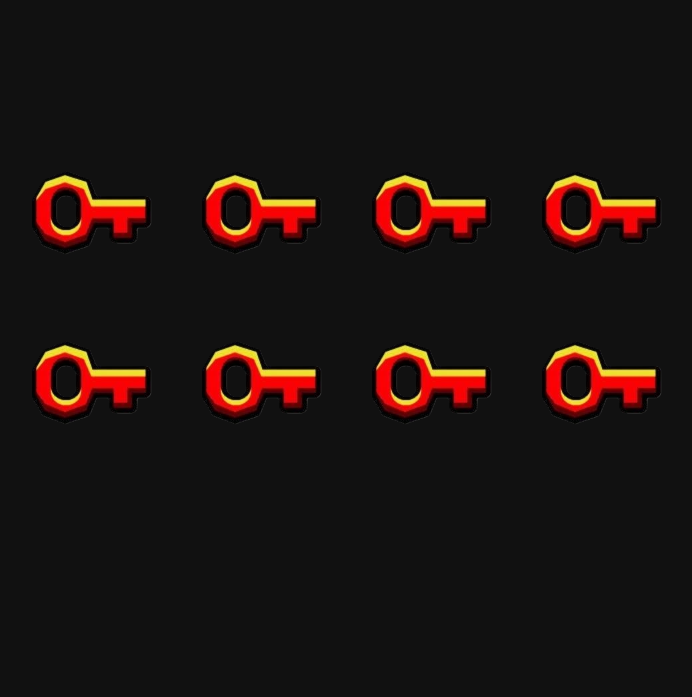
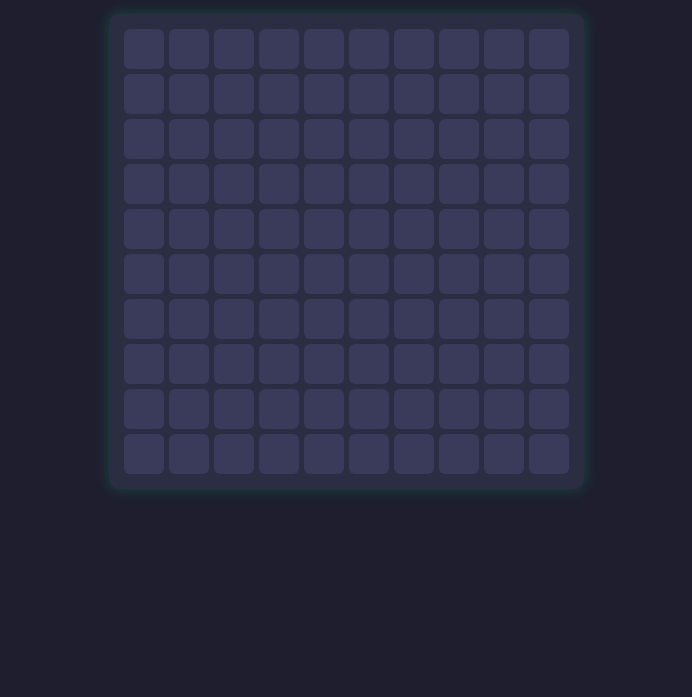
Before and after one commit to IlIIlIIIlIllIlIIllllIIlIllIlIlIllIlIlII/test, a plain HTML site: page index.html in a window 1280 px wide. Shown: the part 103-800 px from the top of the page, without its empty margins (294-986 px from the left). Drawn offline with Linux system fonts and the light colour scheme.

Commit message:
Update index.html

```diff
--- a/index.html
+++ b/index.html
@@ -1,155 +1,219 @@
 <!DOCTYPE html>
 <html lang="ja">
 <head>
-  <meta charset="UTF-8">
-  <meta name="viewport"
-        content="width=device-width, initial-scale=1.0, user-scalable=no,
-                 maximum-scale=1.0, minimum-scale=1.0">
-  <title>Window Grid Demo</title>
+  <meta charset="UTF-8" />
+  <meta name="viewport" content="width=device-width, initial-scale=1.0">
+  <title>🌙 マインスイーパー - 目に優しい夜モード</title>
   <style>
-    *{margin:0;padding:0;box-sizing:border-box;}
-    body,html{width:100%;height:100%;overflow:hidden;background:#111;}
-    #stage{position:relative;width:100%;height:100%;}
-    .cell{
-      position:absolute;
-      width:150px;height:150px;
-      background:url(meta.png) center/cover no-repeat;
-      cursor:pointer;
-      border-radius:8px;
+    /* 共通スタイル */
+    body {
+      font-family: 'Segoe UI', sans-serif;
+      background: #1e1e2f;
+      color: #eee;
+      text-align: center;
+      margin: 0;
+      padding: 20px;
     }
-    .cell.faded {
-      animation:fadeGreen .8s ease-in-out alternate 2;
+
+    h1 {
+      font-size: 2em;
+      margin-bottom: 10px;
+      color: #b9fbc0;
+      text-shadow: 0 0 10px #2d6a4f;
     }
-    @keyframes fadeGreen {
-      from { filter:none; }
-      to   { filter:sepia(1) hue-rotate(90deg) brightness(1.5); }
+
+    /* デバイスによるゲームレイアウト */
+    #game {
+      display: grid;
+      gap: 5px;
+      margin: 30px auto;
+      width: max-content;
+      background-color: #2b2d42;
+      padding: 15px;
+      border-radius: 10px;
+      box-shadow: 0 0 15px rgba(0, 255, 128, 0.2);
+    }
+
+    /* ゲームセル */
+    .cell {
+      background-color: #3a3a5a;
+      border-radius: 6px;
+      cursor: pointer;
+      transition: all 0.2s ease;
+      color: #fff;
+      font-size: 16px;
+      font-weight: bold;
+      line-height: 40px;
+      user-select: none;
+    }
+
+    /* ゲームセルのアニメーション */
+    .cell.revealed {
+      background-color: #1f2a36;
+      color: #b9fbc0;
+      animation: revealAnim 0.3s ease-out;
+    }
+
+    @keyframes revealAnim {
+      from {
+        transform: scale(0.9);
+        opacity: 0.2;
+      }
+      to {
+        transform: scale(1);
+        opacity: 1;
+      }
+    }
+
+    /* モバイル用調整 */
+    @media (max-width: 768px) {
+      #game {
+        grid-template-columns: repeat(5, 50px); /* 横5つに変更 */
+      }
+
+      .cell {
+        width: 50px;
+        height: 50px;
+        font-size: 18px;
+      }
+
+      h1 {
+        font-size: 1.5em;
+      }
+    }
+
+    /* デスクトップ用調整 */
+    @media (min-width: 769px) {
+      #game {
+        grid-template-columns: repeat(10, 40px); /* 横10個 */
+      }
+
+      .cell {
+        width: 40px;
+        height: 40px;
+        font-size: 16px;
+      }
     }
   </style>
 </head>
 <body>
-  <div id="stage"></div>
+  <h1>🌙 マインスイーパー</h1>
+  <div id="game"></div>
+
   <script>
-  (async()=>{
-    const COLS=4, ROWS=2;
-    const WIN_W=150, WIN_H=150, GAP=20;
-    const WAIT_AFTER_GEN=3400;    // ms
-    const ANIM_DUR=190;           // ms
-    const CIRC_SPEED=1;           // deg/frame
-    const CIRC_RX=300, CIRC_RY=200;
-    const TARGET_PATTERNS = [
-      "12345678","26731584","15842673","56431287","64312875","43128756",
-      "37264815","78123456","65432187","34567812","78123456","65432187",
-      "12785634","65432187","12785634","41278563","84625137","78462513",
-      "25137846","51378462","13784625","87315264","48731526","51628437",
-      "85364172","51628437","26157348","73482615","62513784","27856341",
-      "12785634"
-    ];
-    const stage = document.getElementById("stage");
-    const cells = [], currentPos = [];
+    const rows = 10;
+    const cols = 10;
+    const bombCount = 10;
+    const game = document.getElementById('game');
+    const cells = [];
+    let isMobile = false; // 初期状態はデスクトップと仮定
 
-    // 1) ８セル作成
-    for(let i=0;i<COLS*ROWS;i++){
-      const d=document.createElement("div");
-      d.className="cell";
-      stage.appendChild(d);
-      cells.push(d);
+    // デバイス判定
+    function checkDevice() {
+      if (window.innerWidth <= 768) {
+        isMobile = true;
+      } else {
+        isMobile = false;
+      }
     }
 
-    // 2) グリッド中央配置関数
-    function calcGrid(){
-      const totalW = COLS*WIN_W + (COLS-1)*GAP;
-      const totalH = ROWS*WIN_H + (ROWS-1)*GAP;
-      const ox = (innerWidth - totalW)/2;
-      const oy = (innerHeight- totalH)/2;
-      const positions = [];
-      for(let i=0;i<COLS*ROWS;i++){
-        const x = i%COLS, y=Math.floor(i/COLS);
-        positions.push({
-          x: ox + x*(WIN_W+GAP),
-          y: oy + y*(WIN_H+GAP)
-        });
+    // ウィンドウのリサイズイベントで向き変化を検知
+    window.addEventListener('resize', checkDevice);
+
+    function createGrid() {
+      let bombsPlaced = 0;
+
+      // モバイルとデスクトップで異なるセル数を決定
+      const rowsToUse = isMobile ? 6 : rows;
+      const colsToUse = isMobile ? 5 : cols;
+
+      for (let i = 0; i < rowsToUse * colsToUse; i++) {
+        const cell = document.createElement('div');
+        cell.classList.add('cell');
+        cell.dataset.index = i;
+        cell.addEventListener('click', onCellClick);
+        game.appendChild(cell);
+        cells.push({ element: cell, bomb: false, revealed: false, count: 0 });
       }
-      return positions;
+
+      while (bombsPlaced < bombCount) {
+        const index = Math.floor(Math.random() * cells.length);
+        if (!cells[index].bomb) {
+          cells[index].bomb = true;
+          bombsPlaced++;
+        }
+      }
+
+      for (let i = 0; i < cells.length; i++) {
+        const neighbors = getNeighbors(i);
+        cells[i].count = neighbors.filter(n => cells[n].bomb).length;
+      }
     }
 
-    // 初期グリッド配置
-    let gridPos = calcGrid();
-    gridPos.forEach((p,i)=>{
-      cells[i].style.left = p.x+"px";
-      cells[i].style.top  = p.y+"px";
-      currentPos[i] = { ...p };
-    });
+    function getNeighbors(index) {
+      const neighbors = [];
+      const x = index % cols;
+      const y = Math.floor(index / cols);
 
-    window.addEventListener('resize', ()=>{
-      gridPos = calcGrid();
-      // 再配置：今はリセットではなく、素直にグリッドに戻す
-      gridPos.forEach((p,i)=>{
-        cells[i].style.left = p.x+"px";
-        cells[i].style.top  = p.y+"px";
-        currentPos[i] = { ...p };
-      });
-    });
+      for (let dy = -1; dy <= 1; dy++) {
+        for (let dx = -1; dx <= 1; dx++) {
+          if (dx === 0 && dy === 0) continue;
+          const nx = x + dx;
+          const ny = y + dy;
+          if (nx >= 0 && nx < cols && ny >= 0 && ny < rows) {
+            neighbors.push(ny * cols + nx);
+          }
+        }
+      }
 
-    // 3) ランダムフェード
-    await new Promise(r=>setTimeout(r,500));
-    const target = Math.floor(Math.random()*cells.length);
-    cells[target].classList.add("faded");
-
-    // 4) パターンシャッフルをシーケンシャルに実行
-    await new Promise(r=>setTimeout(r, WAIT_AFTER_GEN));
-    for(const pat of TARGET_PATTERNS){
-      await new Promise(res=>{
-        // アニメーション完了を待つ
-        let done = 0, total = cells.length;
-        // 各セル k=pat[j]-1 をグリッド位置 j へ移動
-        for(let j=0;j<total;j++){
-          const k = Number(pat[j])-1;
-          const np = gridPos[j];
-          const anim = cells[k].animate([
-            { left: currentPos[k].x+"px", top: currentPos[k].y+"px" },
-            { left: np.x+"px", top: np.y+"px" }
-          ],{ duration:ANIM_DUR, fill:'forwards' });
-          anim.onfinish = ()=>{
-            currentPos[k] = { ...np };
-            if(++done===total) res();
-          };
-        }
-      });
+      return neighbors;
     }
 
-    // 5) 楕円回転
-    let angle=0;
-    (function circ(){
-      const cx = innerWidth/2, cy=innerHeight/2;
-      cells.forEach((d,i)=>{
-        const a = (angle + i*(360/cells.length))*Math.PI/180;
-        const x = cx + CIRC_RX*Math.cos(a) - WIN_W/2;
-        const y = cy + CIRC_RY*Math.sin(a) - WIN_H/2;
-        d.style.left = x+"px";
-        d.style.top  = y+"px";
-      });
-      angle = (angle + CIRC_SPEED)%360;
-      requestAnimationFrame(circ);
-    })();
+    function onCellClick(e) {
+      const index = parseInt(e.target.dataset.index);
+      reveal(index);
+    }
 
-    // 6) マウス近接で拡大
-    document.addEventListener("mousemove",e=>{
-      cells.forEach(d=>{
-        const rect = d.getBoundingClientRect();
-        const cx=rect.left+rect.width/2, cy=rect.top+rect.height/2;
-        const dist = Math.hypot(e.clientX-cx, e.clientY-cy);
-        d.style.transform = dist<100 ? "scale(1.2)" : "scale(1)";
-      });
-    });
+    function reveal(index) {
+      const cell = cells[index];
+      if (cell.revealed) return;
 
-    // 7) クリック判定
-    cells.forEach((d,i)=>{
-      d.addEventListener("click",()=>{
-        if(i===target) alert("you win!");
-        else          alert("wrong key");
-      });
-    });
-  })();
+      cell.revealed = true;
+      cell.element.classList.add('revealed');
+      if (cell.bomb) {
+        cell.element.classList.add('bomb');
+        cell.element.textContent = '💣';
+        alert('💥 ゲームオーバー！またチャレンジしてね');
+        revealAll();
+        return;
+      }
+
+      if (cell.count > 0) {
+        cell.element.textContent = cell.count;
+      } else {
+        const neighbors = getNeighbors(index);
+        neighbors.forEach(reveal);
+      }
+    }
+
+    function revealAll() {
+      for (const cell of cells) {
+        if (!cell.revealed) {
+          cell.revealed = true;
+          cell.element.classList.add('revealed');
+          if (cell.bomb) {
+            cell.element.classList.add('bomb');
+            cell.element.textContent = '💣';
+          } else if (cell.count > 0) {
+            cell.element.textContent = cell.count;
+          }
+        }
+      }
+    }
+
+    // 初期デバイス判定
+    checkDevice();
+    createGrid();
   </script>
 </body>
 </html>
```
